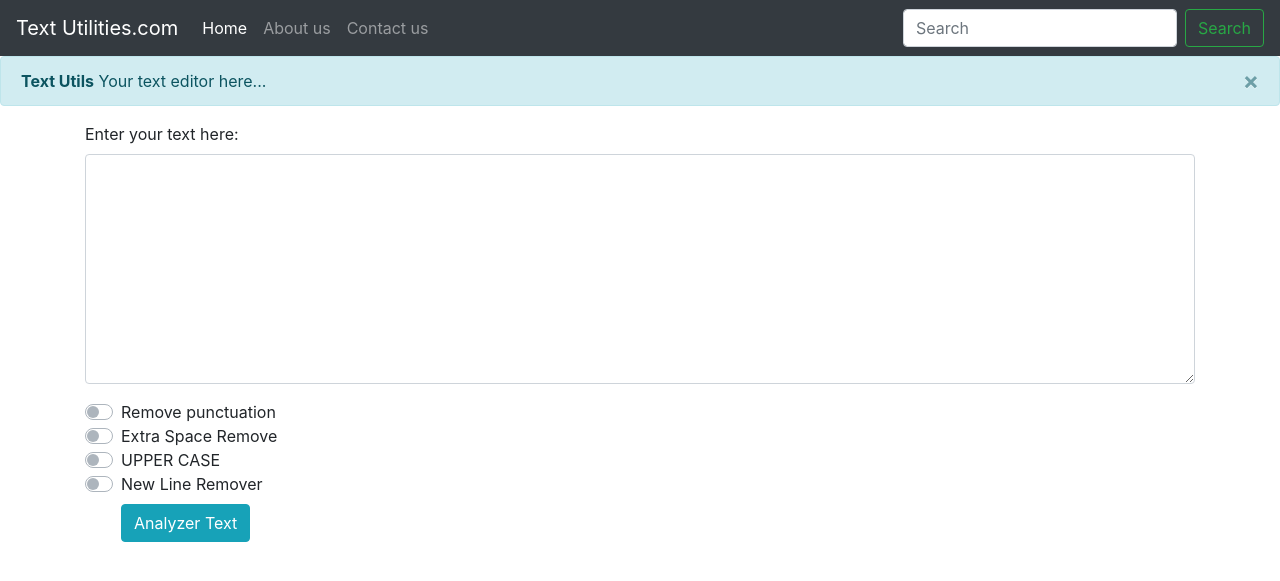
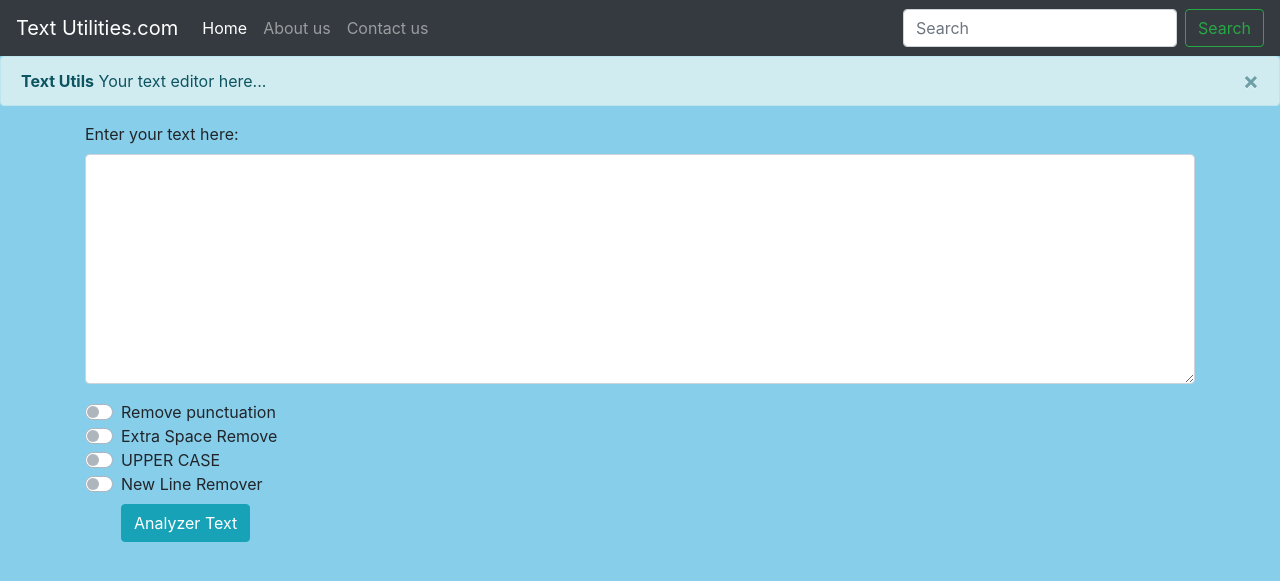
Before and after one commit to rahulkawde/text-utils, a Django app: page / in a window 1280 px wide. Shown: the top 581 px of the page. Run offline with Django 3.2, Linux system fonts and the light colour scheme; some libraries are stand-ins or nearby versions.

Commit message:
background color change

```diff
--- a/templates/analyzer.html
+++ b/templates/analyzer.html
@@ -9,8 +9,13 @@
     <link rel="stylesheet" href="https://stackpath.bootstrapcdn.com/bootstrap/4.5.0/css/bootstrap.min.css" integrity="sha384-9aIt2nRpC12Uk9gS9baDl411NQApFmC26EwAOH8WgZl5MYYxFfc+NcPb1dKGj7Sk" crossorigin="anonymous">
 
     <title>Analyzing...</title>
+    <link rel='shortcut icon' type="image/x-icon" href="/mysite/templates/icon.ico" />
   </head>
   <body>
+    <style > body {background-color : skyblue;
+      background-size: cover;
+      background-attachment: fixed;
+    }</style>
     <nav class="navbar navbar-expand-lg navbar-dark bg-dark">
         <a class="navbar-brand" href="#">Text Utilities.com</a>
         <button class="navbar-toggler" type="button" data-toggle="collapse" data-target="#navbarNav" aria-controls="navbarNav" aria-expanded="false" aria-label="Toggle navigation">
--- a/templates/index.html
+++ b/templates/index.html
@@ -9,8 +9,15 @@
     <link rel="stylesheet" href="https://stackpath.bootstrapcdn.com/bootstrap/4.5.0/css/bootstrap.min.css" integrity="sha384-9aIt2nRpC12Uk9gS9baDl411NQApFmC26EwAOH8WgZl5MYYxFfc+NcPb1dKGj7Sk" crossorigin="anonymous">
 
     <title>Text Analyzer</title>
+    <link rel='shortcut icon' type="image/x-icon" href="/icon.ico" />
   </head>
+
+
   <body>
+    <style > body {background-color : skyblue;
+      background-size: cover;
+      background-attachment: fixed;
+    }</style>
     <nav class="navbar navbar-expand-lg navbar-dark bg-dark">
         <a class="navbar-brand" href="#">Text Utilities.com</a>
         <button class="navbar-toggler" type="button" data-toggle="collapse" data-target="#navbarNav" aria-controls="navbarNav" aria-expanded="false" aria-label="Toggle navigation">
```
Also changed, not shown: templates/icon.ico (added), 2 other files.
